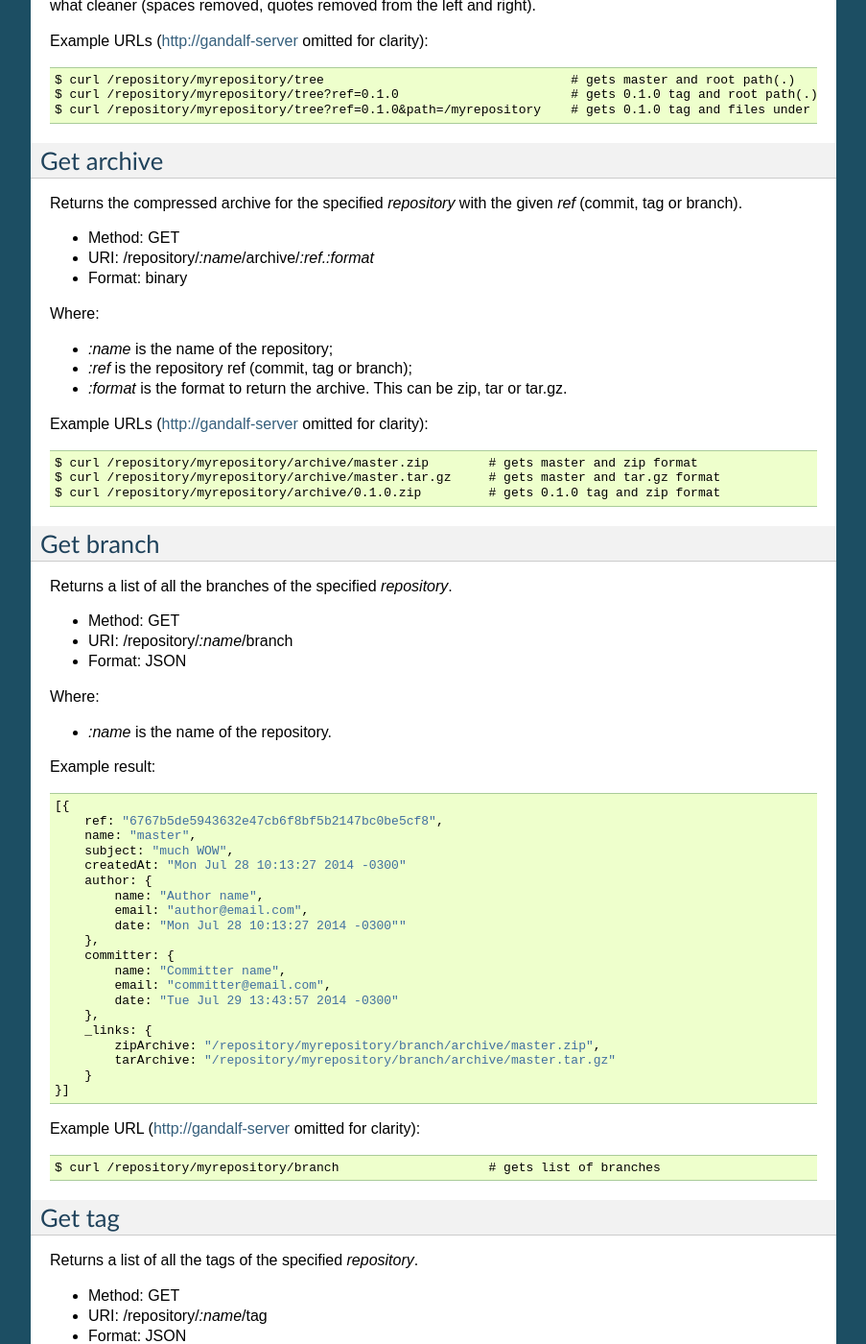
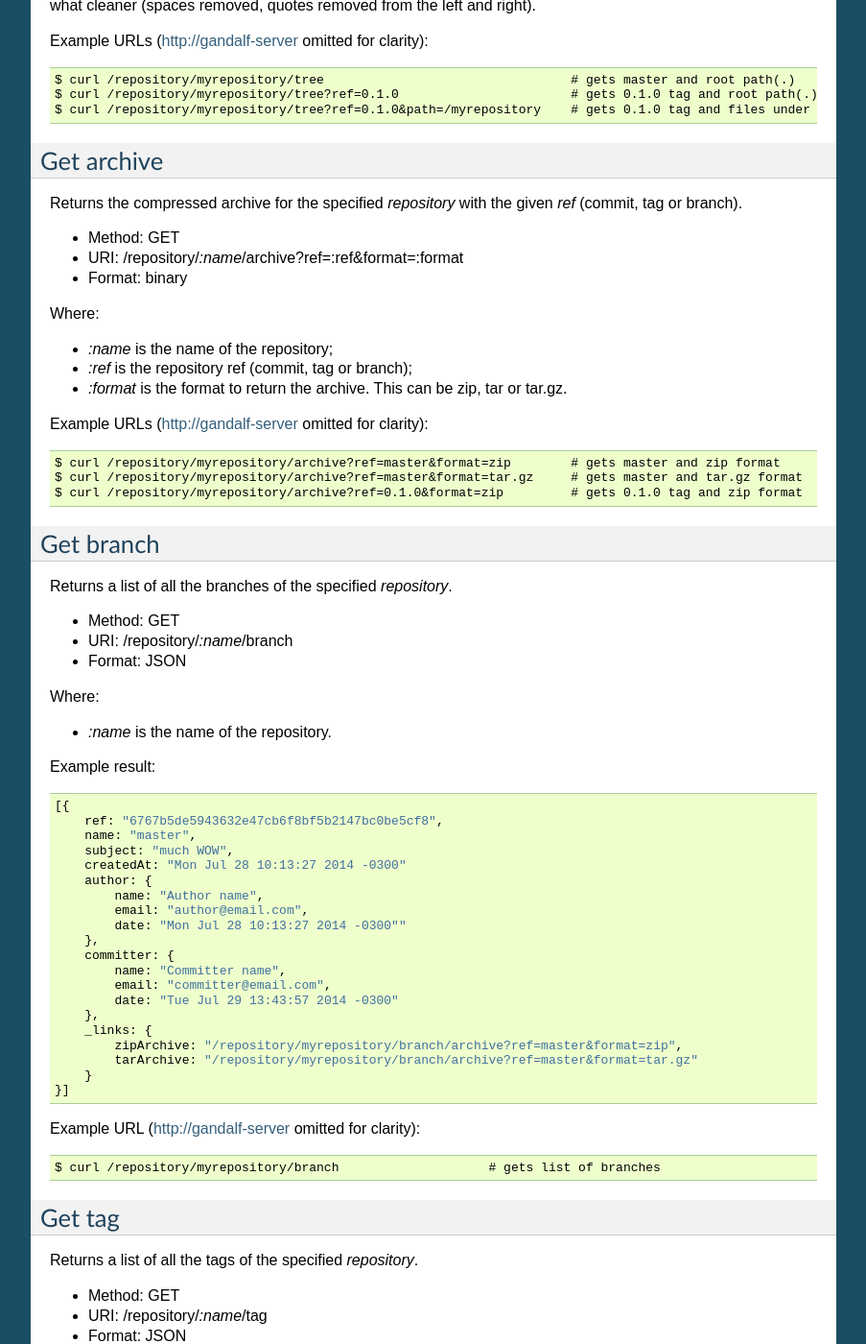
Before and after one commit to tsuru/gandalf, a Sphinx documentation site: the page built from docs/source/api.rst, in a window 1280 px wide and 1400 px high, scrolled down 2019 px. Shown: the whole window at 96% size, without its empty margins (198-1101 px from the left). Built offline with Sphinx 7.4.7, drawn with Linux system fonts in a browser that asks for light colours; some of the changed text lies outside the part shown.

Commit message:
Updated docs with new archive format url

```diff
--- a/docs/source/api.rst
+++ b/docs/source/api.rst
@@ -115,7 +115,7 @@ Get archive
 Returns the compressed archive for the specified `repository` with the given `ref` (commit, tag or branch).
 
 * Method: GET
-* URI: /repository/`:name`/archive/`:ref.:format`
+* URI: /repository/`:name`/archive?ref=:ref&format=:format
 * Format: binary
 
 Where:
@@ -126,9 +126,9 @@ Where:
 
 Example URLs (http://gandalf-server omitted for clarity)::
 
-    $ curl /repository/myrepository/archive/master.zip        # gets master and zip format
-    $ curl /repository/myrepository/archive/master.tar.gz     # gets master and tar.gz format
-    $ curl /repository/myrepository/archive/0.1.0.zip         # gets 0.1.0 tag and zip format
+    $ curl /repository/myrepository/archive?ref=master&format=zip        # gets master and zip format
+    $ curl /repository/myrepository/archive?ref=master&format=tar.gz     # gets master and tar.gz format
+    $ curl /repository/myrepository/archive?ref=0.1.0&format=zip         # gets 0.1.0 tag and zip format
 
 Get branch
 -----------
@@ -161,8 +161,8 @@ Example result::
             date: "Tue Jul 29 13:43:57 2014 -0300"
         },
         _links: {
-            zipArchive: "/repository/myrepository/branch/archive/master.zip",
-            tarArchive: "/repository/myrepository/branch/archive/master.tar.gz"
+            zipArchive: "/repository/myrepository/branch/archive?ref=master&format=zip",
+            tarArchive: "/repository/myrepository/branch/archive?ref=master&format=tar.gz"
         }
     }]
 
@@ -201,8 +201,8 @@ Example result::
             date: "Tue Jul 29 13:43:57 2014 -0300"
         },
         _links: {
-            zipArchive: "/repository/myrepository/branch/archive/0.1.zip",
-            tarArchive: "/repository/myrepository/branch/archive/0.1.tar.gz"
+            zipArchive: "/repository/myrepository/branch/archive?ref=0.1&format=zip",
+            tarArchive: "/repository/myrepository/branch/archive?ref=0.1&format=tar.gz"
         }
     }]
 
```
